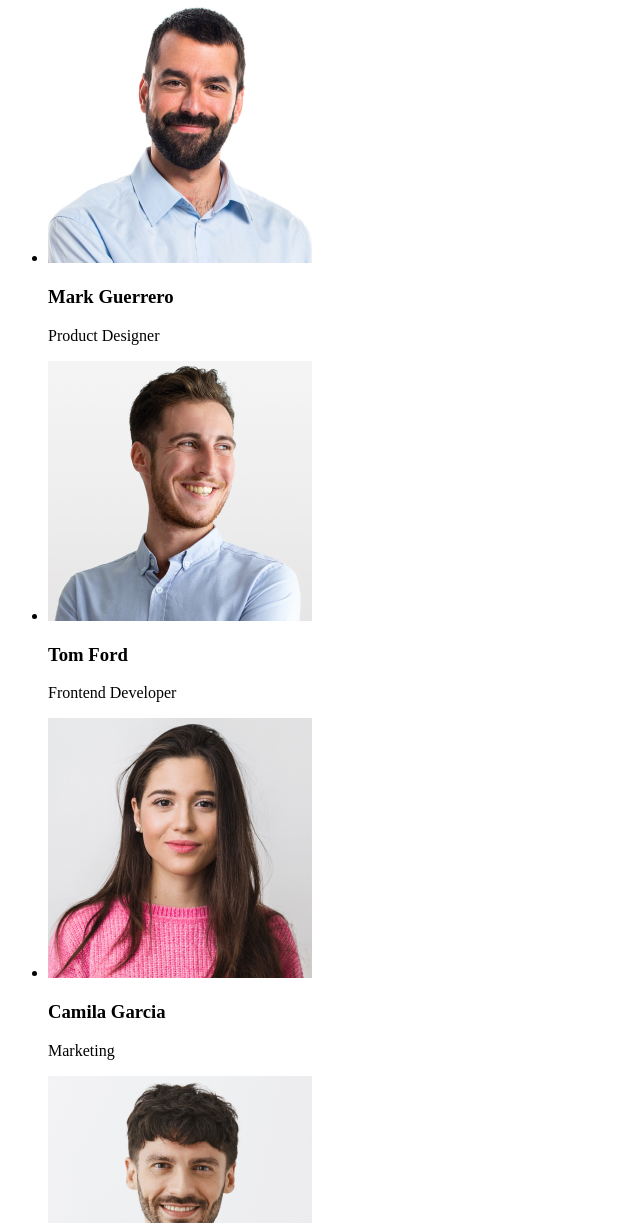
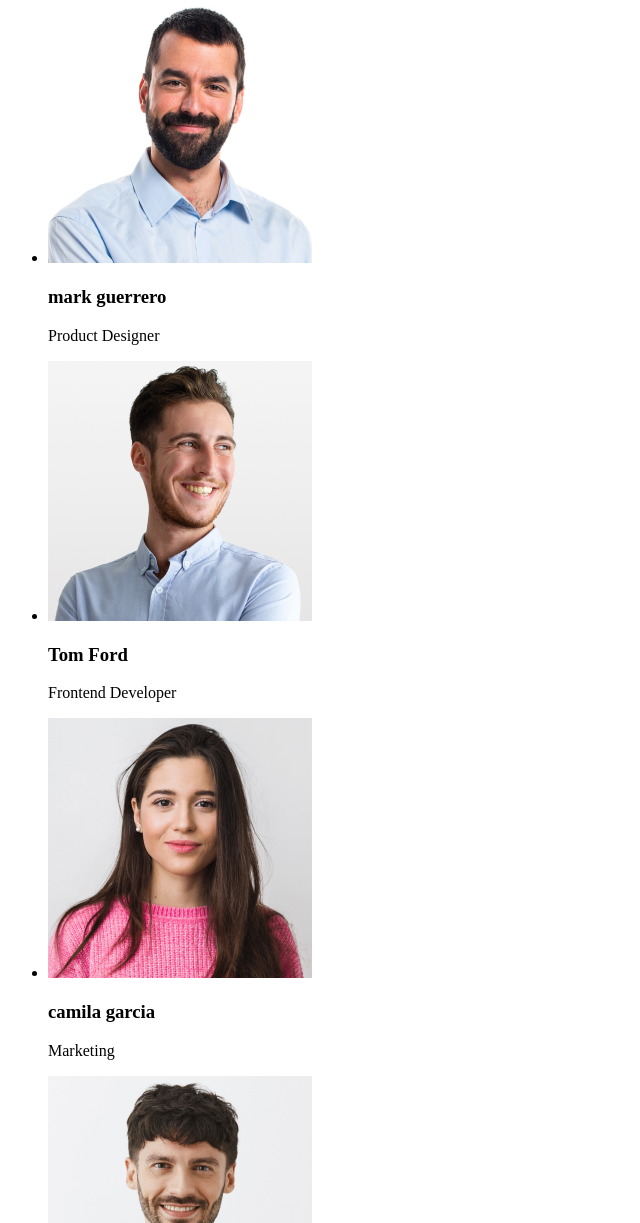
Before and after one commit to UmutcanKAVAK/goit-markup-hw-01, a plain HTML site: page index.html in a window 1280 px wide. Shown: the part 605-1828 px from the top of the page, without its empty margins (0-640 px from the left). Drawn offline with Linux system fonts and the light colour scheme.

Commit message:
Fixed the bugs

```diff
--- a/index.html
+++ b/index.html
@@ -58,7 +58,7 @@
               alt="Smiling handsome man"
               width="264"
             />
-            <h3>Mark Guerrero</h3>
+            <h3>mark guerrero</h3>
             <p>Product Designer</p>
           </li>
           <li>
@@ -76,7 +76,7 @@
               alt="Smiling beautiful woman"
               width="264"
             />
-            <h3>Camila Garcia</h3>
+            <h3>camila garcia</h3>
             <p>Marketing</p>
           </li>
           <li>
```
